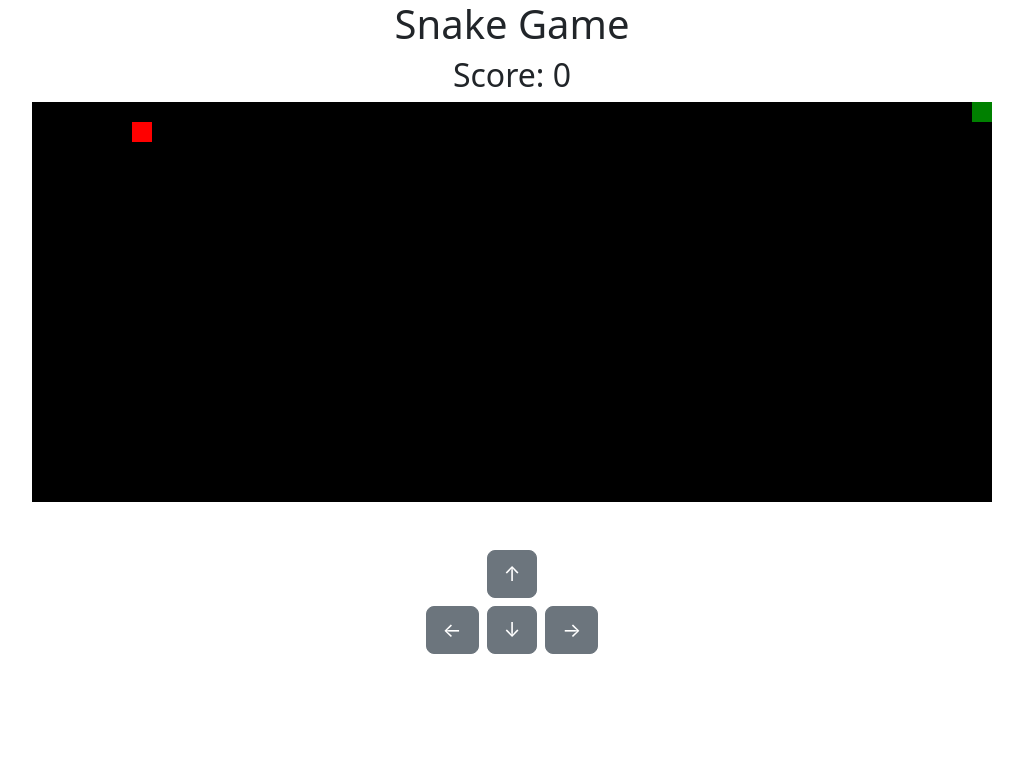
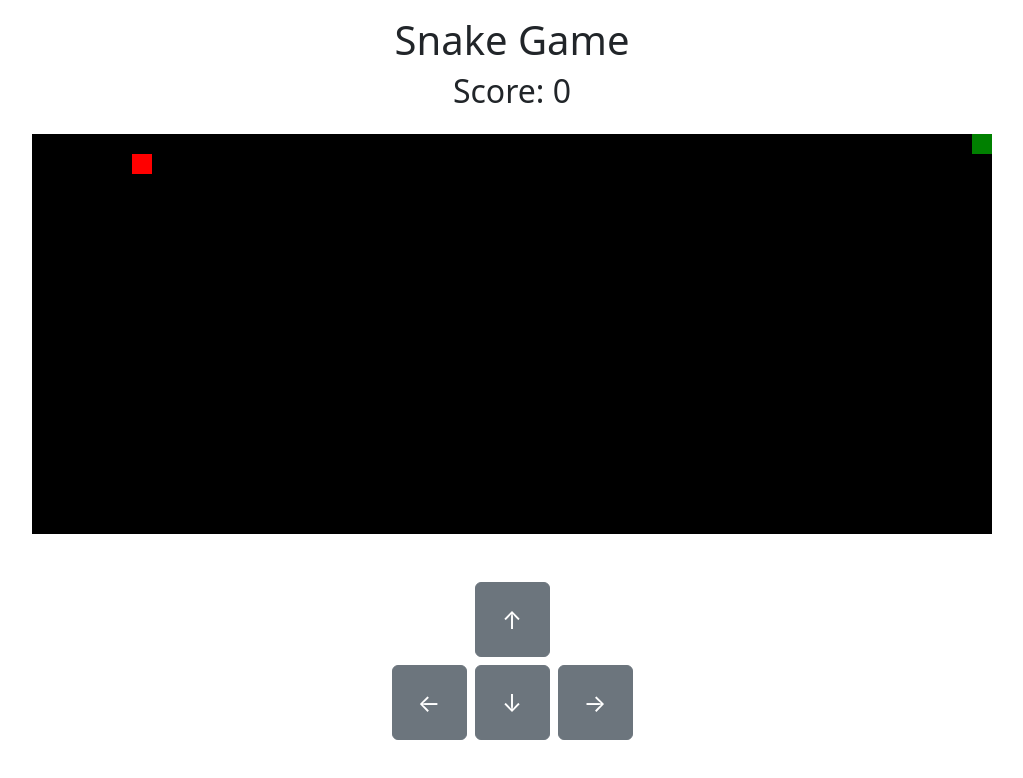
Before and after one commit to eulogioqt/snake-game, a React (Vite) app: page / in a window 1280 px wide. Shown: the top 778 px of the page, without its empty margins (128-1151 px from the left). Built offline with nearby package versions, Linux system fonts and the light colour scheme.

Commit message:
Better Control Pad

```diff
--- a/src/App.jsx
+++ b/src/App.jsx
@@ -81,10 +81,12 @@ const App = () => {
 
     return (
         <div className='d-flex flex-column justify-content-center align-items-center'>
-            <h1>Snake Game</h1>
-            <h2>Score: {score}</h2>
+            <div className='text-center my-3'>
+                <h1>Snake Game</h1>
+                <h2>Score: {score}</h2>
+            </div>
             <GameArea snake={snake} apple={apple} CONSTANTS={CONSTANTS} />
-            <ControlPad onClick={handleDir} />
+            <ControlPad onKeyDown={handleDir} />
         </div>
     );
 };
--- a/src/ControlPad.jsx
+++ b/src/ControlPad.jsx
@@ -1,16 +1,48 @@
 import React from 'react';
 
-const ControlPad = ({ onClick }) => {
+const ControlPad = ({ onKeyDown }) => {
+    const handleKeyDown = (keyCode) => onKeyDown(keyCode);
+
+    const buttonStyle = {
+        height: "75px",
+        width: "75px",
+        fontSize: "1.5rem",
+    };
+
     return (
         <div className="d-flex flex-column align-items-center">
             <div className="mt-5">
                 <div className='d-flex justify-content-center'>
-                    <button className="btn btn-secondary btn-lg" onClick={() => onClick(38)}>&#8593;</button>
+                    <button
+                        className="btn btn-secondary"
+                        style={buttonStyle}
+                        onMouseDown={() => handleKeyDown(38)}
+                    >
+                        &#8593;
+                    </button>
                 </div>
                 <div className='mt-2'>
-                    <button className="btn btn-secondary btn-lg" onClick={() => onClick(37)}>&#8592;</button>
-                    <button className="btn btn-secondary btn-lg mx-2" onClick={() => onClick(40)}>&#8595;</button>
-                    <button className="btn btn-secondary btn-lg" onClick={() => onClick(39)}>&#8594;</button>
+                    <button
+                        className="btn btn-secondary"
+                        style={buttonStyle}
+                        onMouseDown={() => handleKeyDown(37)}
+                    >
+                        &#8592;
+                    </button>
+                    <button
+                        className="btn btn-secondary mx-2"
+                        style={buttonStyle}
+                        onMouseDown={() => handleKeyDown(40)}
+                    >
+                        &#8595;
+                    </button>
+                    <button
+                        className="btn btn-secondary"
+                        style={buttonStyle}
+                        onMouseDown={() => handleKeyDown(39)}
+                    >
+                        &#8594;
+                    </button>
                 </div>
             </div>
         </div>
```
